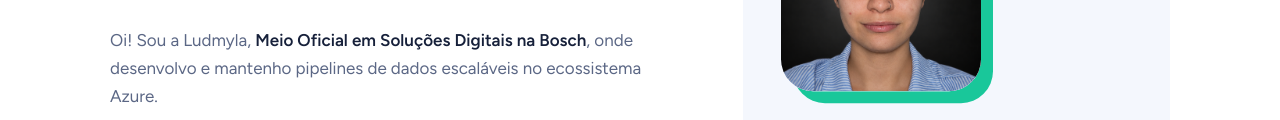
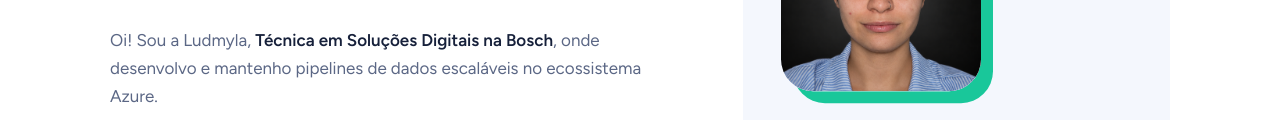
Before and after one commit to ludmuniz/Portfolio-Web, a plain HTML site: page index.html in a window 1280 px wide. Shown: the part 1059-1179 px from the top of the page. Drawn offline with nearby package versions, Linux system fonts and the light colour scheme.

Commit message:
Porfolio: small fixes

```diff
--- a/index.html
+++ b/index.html
@@ -60,7 +60,7 @@
       <div class="container about">
         <div class="reveal">
           <h2>Dados confiáveis são a base de qualquer IA útil.</h2>
-          <p>Oi! Sou a Ludmyla, <strong>Meio Oficial em Soluções Digitais na Bosch</strong>, onde desenvolvo e mantenho pipelines de dados escaláveis no ecossistema Azure.</p>
+          <p>Oi! Sou a Ludmyla, <strong>Técnica em Soluções Digitais na Bosch</strong>, onde desenvolvo e mantenho pipelines de dados escaláveis no ecossistema Azure.</p>
           <p>Minha trajetória começou como aprendiz, criando aplicações web em React e apresentações executivas. Hoje uso o mesmo olhar de comunicação para construir <strong>pipelines ETL/ELT, plataformas RAG e fluxos com agentes (LangGraph)</strong> nas rotinas corporativas.</p>
           <p>Me importo com o ciclo completo: <strong>qualidade de dados, orquestração, versionamento e CI/CD</strong>, e não só com o modelo. Quando a IA precisa de uma informação que não tem, ela pergunta em vez de inventar.</p>
         </div>
```
